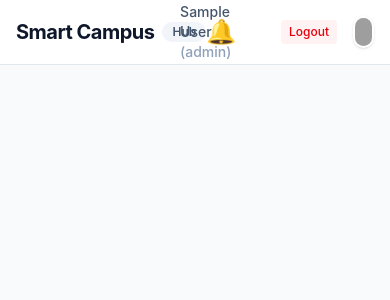
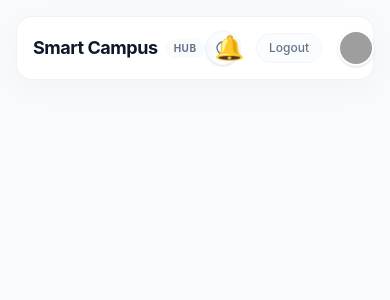
Before and after one commit to IT23827226YasanLakmal/paf-project, a React app in the folder frontend/: page /app/catalogue/catalogue/tickets/users in a window 390 px wide. Shown: the top 300 px of the page. Built offline with nearby package versions, Linux system fonts and the light colour scheme; sample sign-in values are in the browser's storage; grey boxes are pictures that could not be loaded; the HTML template or start-up script is replaced by a standard one.

Commit message:
feat: implement role-based navigation, dark mode support with theme store, and a new responsive dashboard layout

```diff
--- a/frontend/src/App.jsx
+++ b/frontend/src/App.jsx
@@ -1,4 +1,4 @@
-import React from 'react';
+import React, { useEffect } from 'react';
 import { Routes, Route, useNavigate } from 'react-router-dom';
 import LandingPage from './pages/LandingPage';
 import CataloguePage from './pages/CataloguePage';
@@ -10,6 +10,8 @@ import Login from './pages/Login';
 import FacilityDashboard from './pages/FacilityDashboard';
 import UserManagement from './pages/UserManagement';
 import { useAuthStore } from './store/authStore';
+import { useThemeStore } from './store/themeStore';
+import { Sun, Moon } from 'lucide-react';
 import RoleNav from './components/layout/RoleNav';
 import ProtectedRoute from './components/layout/ProtectedRoute';
 import AdminUserRoles from "./pages/AdminUserRoles";
@@ -17,7 +19,12 @@ import { Toaster } from "react-hot-toast";
 
 const AppLayout = () => {
   const { user, logout } = useAuthStore();
+  const { darkMode, toggleDarkMode, initTheme } = useThemeStore();
   const navigate = useNavigate();
+
+  useEffect(() => {
+      initTheme();
+  }, []);
 
   const handleLogout = () => {
       logout();
@@ -25,39 +32,51 @@ const AppLayout = () => {
   };
 
   return (
-    <div className="min-h-screen bg-slate-50 font-sans text-slate-900">
-      <nav className="bg-white border-b border-slate-200 sticky top-0 z-10">
-        <div className="max-w-7xl mx-auto px-4 sm:px-6 lg:px-8">
-          <div className="flex justify-between h-16">
+    <div className="min-h-screen bg-slate-50 font-sans text-slate-900 antialiased">
+      {/* Floating Anthropic-Inspired Navbar */}
+      <div className="fixed top-4 left-1/2 -translate-x-1/2 w-[calc(100%-2rem)] max-w-7xl z-50">
+        <nav className="bg-white/90 backdrop-blur-xl border border-slate-200/50 shadow-[0_8px_32px_rgba(0,0,0,0.03)] rounded-2xl h-16 transition-all duration-300">
+          <div className="max-w-7xl mx-auto px-4 sm:px-6 lg:px-8 h-full">
+            <div className="flex justify-between h-full">
               <div className="flex">
-              <div className="flex-shrink-0 flex items-center">
-                <div className="h-8 w-8 bg-blue-600 rounded-lg flex items-center justify-center mr-3 hidden sm:flex">
+                <div className="flex-shrink-0 flex items-center group cursor-pointer">
+                  <div className="h-9 w-9 bg-gradient-to-tr from-[#0F172A] via-[#1E3A8A] to-[#FF6B00] rounded-xl flex items-center justify-center mr-3 hidden sm:flex shadow-sm shadow-orange-500/30 group-hover:scale-105 transition-transform duration-200">
                       <span className="text-white font-bold text-xl leading-none">S</span>
                   </div>
-                <span className="font-bold text-xl text-slate-900 tracking-tight">Smart Campus</span>
-                <span className="ml-2 px-2.5 py-0.5 rounded-full bg-slate-100 text-slate-600 text-xs font-semibold">Hub</span>
+                  <span className="font-bold text-lg text-slate-900 tracking-tight group-hover:opacity-90 transition-opacity">Smart Campus</span>
+                  <span className="ml-2 px-2 py-0.5 rounded-full bg-slate-100 text-slate-500 text-[10px] font-bold uppercase tracking-wider">Hub</span>
                 </div>
                 <RoleNav />
               </div>
               <div className="flex items-center space-x-4">
-                <span className="text-sm font-medium text-slate-600">
-                    {user?.name} <span className="text-slate-400">({user?.role})</span>
+                  {/* Theme Toggle Button */}
+                  <button
+                      onClick={toggleDarkMode}
+                      className="p-2 rounded-full text-slate-600 hover:text-slate-900 bg-slate-100/50 hover:bg-slate-100 border border-slate-200/30 transition-all duration-200 cursor-pointer shadow-sm flex items-center justify-center"
+                      title={darkMode ? "Switch to Light Mode" : "Switch to Dark Mode"}
+                  >
+                      {darkMode ? <Sun className="w-4 h-4 text-orange-500" /> : <Moon className="w-4 h-4 text-slate-600" />}
+                  </button>
+
+                  <span className="text-sm font-medium text-slate-600 hidden md:inline-block">
+                      {user?.name} <span className="text-slate-400 text-xs font-normal">({user?.role})</span>
                   </span>
                   <button
                       onClick={handleLogout}
-                    className="text-xs font-medium text-red-600 hover:text-red-700 bg-red-50 hover:bg-red-100 px-2 py-1 rounded"
+                      className="text-xs font-medium text-slate-600 hover:text-red-600 bg-slate-100/50 hover:bg-red-50 px-3 py-1.5 rounded-full transition-all duration-200 border border-slate-200/30 hover:border-red-100 cursor-pointer"
                   >
                       Logout
                   </button>
-                <div className="h-8 w-8 rounded-full bg-slate-200 border-2 border-white shadow-sm overflow-hidden flex items-center justify-center font-bold text-slate-400">
+                  <div className="h-9 w-9 rounded-full bg-slate-100 border-2 border-white shadow-sm overflow-hidden flex items-center justify-center font-bold text-slate-400">
                       <img src={`https://api.dicebear.com/7.x/avataaars/svg?seed=${user?.name || 'Guest'}`} alt="Avatar" className="w-full h-full object-cover" />
                   </div>
               </div>
             </div>
           </div>
         </nav>
+      </div>
 
-      <main>
+      <main className="pt-24 px-4 sm:px-6 lg:px-8 max-w-7xl mx-auto w-full">
         <Routes>
            {/* Allow a default app landing, will typically redirect or just show catalogue */}
            <Route path="" element={<CataloguePage />} />
--- a/frontend/src/components/layout/RoleNav.jsx
+++ b/frontend/src/components/layout/RoleNav.jsx
@@ -1,5 +1,6 @@
 import React from 'react';
 import { NavLink } from 'react-router-dom';
+import { motion } from 'framer-motion';
 import { useAuthStore } from '../../store/authStore';
 import NotificationBell from "../NotificationBell";
 
@@ -7,16 +8,27 @@ const RoleNav = () => {
     const { user } = useAuthStore();
     const role = user?.role;
 
-    const baseClass = "inline-flex items-center px-1 pt-1 border-b-2 text-sm font-medium transition-colors";
-    const activeClass = "border-blue-500 text-slate-900";
-    const inactiveClass = "border-transparent text-slate-500 hover:border-slate-300 hover:text-slate-700";
+    const baseClass = "relative px-4 py-1.5 rounded-full text-sm font-medium transition-all duration-200 flex items-center justify-center cursor-pointer";
+    const activeClass = "text-slate-900 font-semibold";
+    const inactiveClass = "text-slate-500 hover:text-slate-800";
 
     const renderNavLink = (to, label) => (
         <NavLink
             to={to}
             className={({ isActive }) => `${baseClass} ${isActive ? activeClass : inactiveClass}`}
         >
-            {label}
+            {({ isActive }) => (
+                <>
+                    {isActive && (
+                        <motion.div
+                            layoutId="activeNavBackground"
+                            className="absolute inset-0 bg-slate-100 rounded-full -z-10 shadow-[0_2px_8px_rgba(0,0,0,0.04)]"
+                            transition={{ type: "spring", stiffness: 380, damping: 30 }}
+                        />
+                    )}
+                    <span className="relative z-10">{label}</span>
+                </>
+            )}
         </NavLink>
     );
 
@@ -24,7 +36,7 @@ const RoleNav = () => {
     <div className="w-full flex items-center justify-between sm:ml-6">
 
         {/* LEFT SIDE NAV LINKS */}
-        <div className="flex space-x-8">
+        <div className="flex items-center space-x-1 bg-slate-50/80 p-1 rounded-full border border-slate-200/30">
             {(role === 'USER') && (
                 <>
                     {renderNavLink("/app/catalogue", "Catalogue")}
@@ -63,16 +75,11 @@ const RoleNav = () => {
             )}
         </div>
 
-        {/* RIGHT SIDE (NOTIFICATION + USER AREA) */}
-        <div className="flex items-center space-x-4 ml-auto">
-
-            {/* NOTIFICATION BELL */}
-            <div className="relative">
+        {/* RIGHT SIDE (NOTIFICATION) */}
+        <div className="flex items-center space-x-4 ml-auto mr-4">
+            <div className="relative group">
                 <NotificationBell />
             </div>
-
-
-
         </div>
 
     </div>
--- a/frontend/src/index.css
+++ b/frontend/src/index.css
@@ -1,10 +1,44 @@
 @import "tailwindcss";
+
+:root {
+  --color-bg-primary: #F8FAFC;
+  --color-bg-secondary: #FFFFFF;
+  --color-border-subtle: #E2E8F0;
+  --color-border-main: #CBD5E1;
+  --color-text-muted: #94A3B8;
+  --color-text-secondary: #64748B;
+  --color-text-primary: #0F172A; /* Deep Navy */
+  --color-accent: #FF6B00;
+}
+
+.dark {
+  --color-bg-primary: #0A0F24; /* Deep Navy Dark */
+  --color-bg-secondary: #131B35;
+  --color-border-subtle: #1E294B;
+  --color-border-main: #2E3B6E;
+  --color-text-muted: #64748B;
+  --color-text-secondary: #94A3B8;
+  --color-text-primary: #F1F5F9; /* Off-White text */
+  --color-accent: #FF6B00;
+}
 
 @theme {
   --font-sans: "Inter", "SF Pro Display", -apple-system, BlinkMacSystemFont, "Segoe UI", Roboto, Helvetica, Arial, sans-serif;
-  --color-apple-bg: #000000;
-  --color-apple-surface: #1d1d1f;
-  --color-apple-text: #f5f5f7;
+
+  --color-slate-50: var(--color-bg-primary);
+  --color-slate-100: var(--color-bg-primary); /* Use primary bg for slate-100 too */
+  --color-slate-200: var(--color-border-subtle);
+  --color-slate-300: var(--color-border-main);
+  --color-slate-400: var(--color-text-muted);
+  --color-slate-500: var(--color-text-secondary);
+  --color-slate-600: var(--color-text-secondary);
+  --color-slate-700: var(--color-text-primary);
+  --color-slate-800: var(--color-text-primary);
+  --color-slate-900: var(--color-text-primary);
+
+  --color-blue-500: var(--color-accent);
+  --color-blue-600: var(--color-accent);
+  --color-blue-700: var(--color-accent);
 }
 
 @layer base {
@@ -14,21 +48,24 @@
     -moz-osx-font-smoothing: grayscale;
   }
   body {
-    @apply bg-black text-white font-sans overflow-x-hidden;
+    @apply bg-slate-50 text-slate-900 font-sans overflow-x-hidden transition-colors duration-300;
   }
 }
 
 @layer utilities {
-  .glass-dark {
-    @apply backdrop-blur-xl bg-black/50 border-b border-white/10;
+  .dark .bg-white {
+    background-color: var(--color-bg-secondary) !important;
   }
-  .glass-card {
-    @apply backdrop-blur-lg bg-white/5 border border-white/10 rounded-2xl md:rounded-3xl;
+  .dark .border-slate-200 {
+    border-color: var(--color-border-subtle) !important;
   }
-  .text-gradient {
-    @apply bg-clip-text text-transparent bg-gradient-to-br from-white via-gray-200 to-gray-500;
+  .dark .text-slate-900 {
+    color: var(--color-text-primary) !important;
   }
-  .text-gradient-blue {
-    @apply bg-clip-text text-transparent bg-gradient-to-r from-blue-400 to-indigo-500;
+  .dark .text-slate-600 {
+    color: var(--color-text-secondary) !important;
+  }
+  .dark .text-slate-500 {
+    color: var(--color-text-muted) !important;
   }
 }
--- /dev/null
+++ b/frontend/src/store/themeStore.js
@@ -0,0 +1,26 @@
+import { create } from 'zustand';
+
+export const useThemeStore = create((set) => ({
+    darkMode: localStorage.getItem('darkMode') === 'true',
+
+    toggleDarkMode: () => set((state) => {
+        const newMode = !state.darkMode;
+        localStorage.setItem('darkMode', newMode);
+        if (newMode) {
+            document.documentElement.classList.add('dark');
+        } else {
+            document.documentElement.classList.remove('dark');
+        }
+        return { darkMode: newMode };
+    }),
+
+    initTheme: () => {
+        const darkMode = localStorage.getItem('darkMode') === 'true';
+        if (darkMode) {
+            document.documentElement.classList.add('dark');
+        } else {
+            document.documentElement.classList.remove('dark');
+        }
+        set({ darkMode });
+    }
+}));
```
Lines whose indentation alone changed are shown as unchanged.
